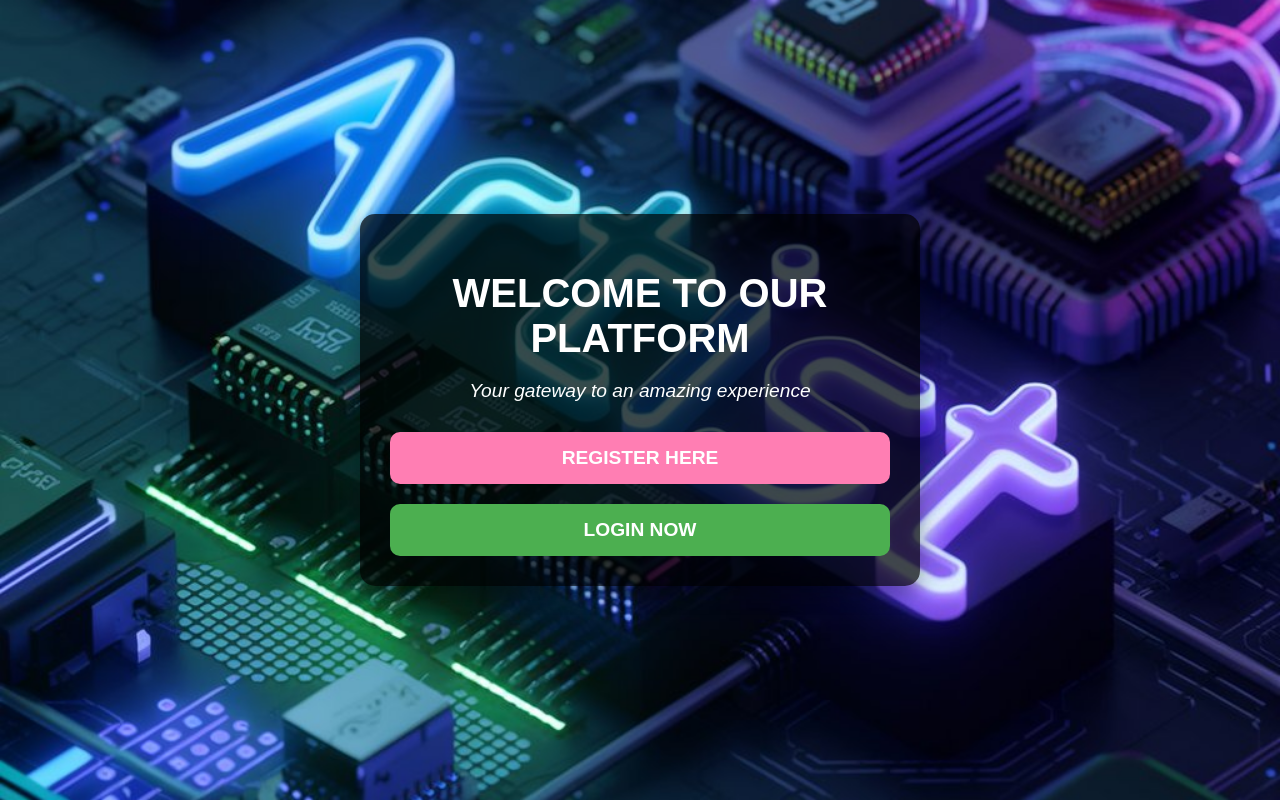
After one commit to Omkardevabattula07/register_login, a Django app: template code24_12/myproject/templates/base.html in a window 1280 px wide. The commit adds this page. Run offline with Django 4.2, Linux system fonts and the light colour scheme; the template is opened without the code that fills it, so the values that code supplies are empty.

Commit message:
Base.html file included

```diff
--- a/code24_12/myproject/app/urls.py
+++ b/code24_12/myproject/app/urls.py
@@ -2,7 +2,8 @@ from django.urls import path
 from . import views
 
 urlpatterns = [
-    path('', views.register_view, name='register'),
+     path('', views.base, name='base'),
+    path('register/', views.register_view, name='register'),
     path('login/', views.login_view, name='login'),
     path('superuser/', views.superuser_page, name='superuser_page'),
     path('normal/', views.normal_user_page, name='normal_user_page'),
--- /dev/null
+++ b/code24_12/myproject/static/css/base.css
@@ -0,0 +1,120 @@
+/* General Body Styling */
+body {
+    margin: 0;
+    padding: 0;
+    font-family: 'Arial', sans-serif;
+    color: #ffffff;
+    height: 100vh;
+    display: flex;
+    justify-content: center;
+    align-items: center;
+}
+
+/* Background for Laptop */
+@media (min-width: 768px) {
+    body {
+        background: url('/static/images/laptop.jpeg') no-repeat center center fixed;
+        background-size: cover;
+    }
+}
+
+/* Background for Mobile */
+@media (max-width: 767px) {
+    body {
+        background: url('/static/images/mobile.jpeg') no-repeat center center fixed;
+        background-size: cover;
+    }
+}
+
+/* Main Container */
+.container {
+    text-align: center;
+    background: rgba(0, 0, 0, 0.7);
+    padding: 30px;
+    border-radius: 15px;
+    box-shadow: 0 8px 20px rgba(0, 0, 0, 0.3);
+    width: 90%;
+    max-width: 500px;
+}
+
+/* Main Heading */
+.main-heading {
+    font-size: 2.5rem;
+    margin-bottom: 10px;
+    text-transform: uppercase;
+    font-weight: bold;
+}
+
+/* Sub Heading */
+.sub-heading {
+    font-size: 1.2rem;
+    margin-bottom: 30px;
+    font-style: italic;
+}
+
+/* Button Container */
+.buttons {
+    display: flex;
+    flex-direction: column;
+    gap: 20px;
+}
+
+/* Buttons Styling */
+.btn {
+    position: relative;
+    padding: 15px 25px;
+    font-size: 1.2rem;
+    font-weight: bold;
+    border: none;
+    border-radius: 10px;
+    cursor: pointer;
+    text-transform: uppercase;
+    transition: all 0.3s ease;
+    width: 100%;
+}
+
+/* Register Button */
+.btn-register {
+    background-color: #ff7eb3;
+    color: white;
+}
+
+.btn-register:hover {
+    background-color: #ff4081;
+    transform: scale(1.05);
+}
+
+/* Login Button */
+.btn-login {
+    background-color: #4caf50;
+    color: white;
+}
+
+.btn-login:hover {
+    background-color: #388e3c;
+    transform: scale(1.05);
+}
+
+/* Tooltip Styling */
+.tooltip {
+    position: absolute;
+    bottom: -35px;
+    left: 50%;
+    transform: translateX(-50%);
+    width: 200px;
+    font-size: 0.8rem;
+    color: #ffffff;
+    background: rgba(0, 0, 0, 0.8);
+    padding: 8px;
+    border-radius: 5px;
+    opacity: 0;
+    visibility: hidden;
+    transition: all 0.3s ease;
+    text-align: center;
+}
+
+.btn:hover .tooltip {
+    opacity: 1;
+    visibility: visible;
+    transform: translateX(-50%) translateY(-10px);
+}
--- /dev/null
+++ b/code24_12/myproject/templates/base.html
@@ -0,0 +1,26 @@
+{% load static %}
+<!DOCTYPE html>
+<html lang="en">
+<head>
+    <meta charset="UTF-8">
+    <meta name="viewport" content="width=device-width, initial-scale=1.0">
+    <title>Welcome</title>
+    <link rel="stylesheet" href="{% static 'css/base.css' %}">
+</head>
+<body>
+    <div class="container">
+        <h1 class="main-heading">Welcome to Our Platform</h1>
+        <p class="sub-heading">Your gateway to an amazing experience</p>
+        <div class="buttons">
+            <button class="btn btn-register" onclick="window.location.href='{% url 'register' %}'">
+                Register Here
+                <span class="tooltip">You need to register and wait for superuser approval</span>
+            </button>
+            <button class="btn btn-login" onclick="window.location.href='{% url 'login' %}'">
+                Login Now
+                <span class="tooltip">Let’s go! Log in and start exploring</span>
+            </button>
+        </div>
+    </div>
+</body>
+</html>
--- a/re1_log1/reglog/demo/urls.py
+++ b/re1_log1/reglog/demo/urls.py
@@ -4,5 +4,5 @@ from . import views
 
 urlpatterns = [
     path("",views.register,name='register'),
-    path("login",views.login,name='login'),
+    path("login/",views.login,name='login'),
 ]
--- a/re1_log1/reglog/templates/register.html
+++ b/re1_log1/reglog/templates/register.html
@@ -45,7 +45,7 @@
                 </div>
                 <div class="button-group">
                     <button type="submit" class="register-btn">Register</button>
-                    <button type="button" onclick="goToLogin()" class="login-btn">Go to Login</button>
+                    <button type="button" {% url 'login' %} class="login-btn">Go to Login</button>
                 </div>
             </form>
         </div>
```
Also changed, not shown: code24_12/myproject/app/views.py (+38 -7 lines), code24_12/myproject/db.sqlite3, code24_12/myproject/static/images/laptop.jpeg (added), code24_12/myproject/static/images/mobile.jpeg (added).
